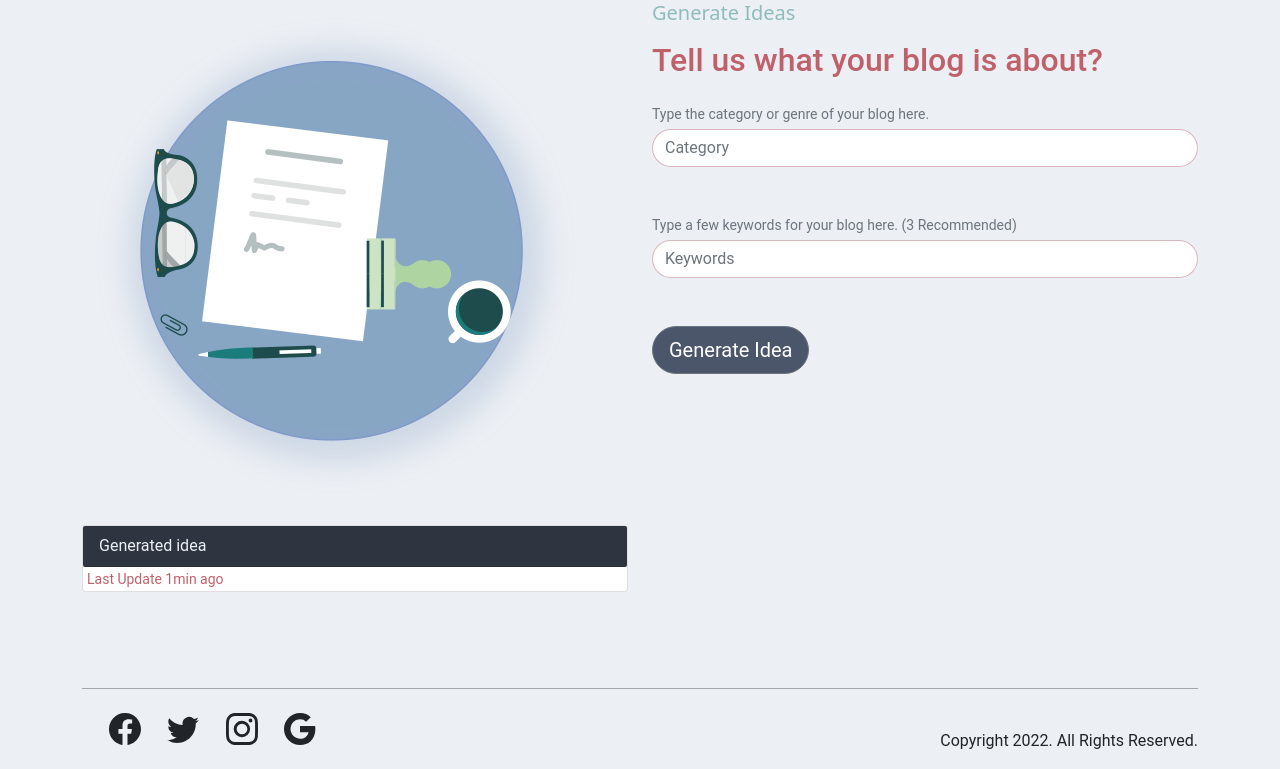
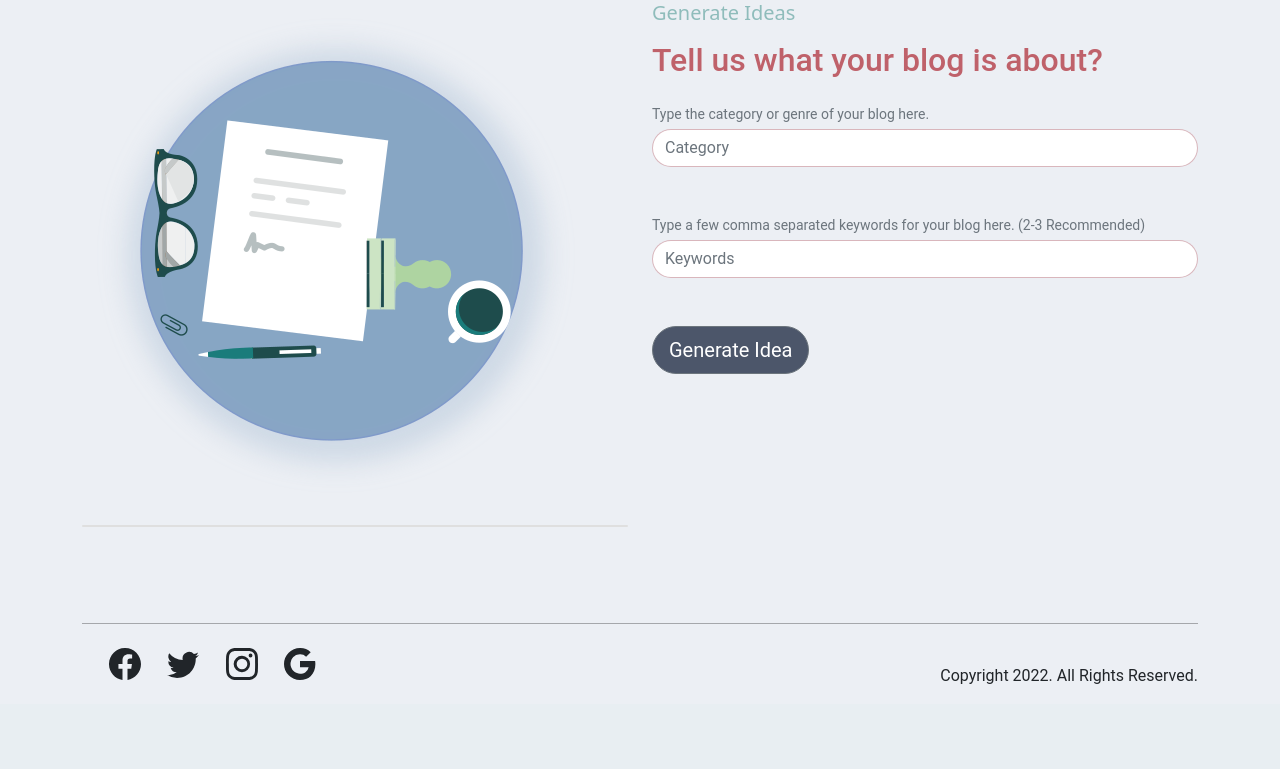
Before and after one commit to AsjadIftikhar/blog, a Django app: page / in a window 1280 px wide. Shown: the part 275-1044 px from the top of the page. After the commit the page ends 959 px from the top, so only its background shows below. Run offline with Django 4.2, Linux system fonts and the light colour scheme.

Commit message:
frontend improvements

```diff
--- a/templates/home.html
+++ b/templates/home.html
@@ -10,6 +10,7 @@
     <link href="https://cdn.jsdelivr.net/npm/bootstrap@5.1.3/dist/css/bootstrap.min.css" rel="stylesheet"
           integrity="sha384-1BmE4kWBq78iYhFldvKuhfTAU6auU8tT94WrHftjDbrCEXSU1oBoqyl2QvZ6jIW3" crossorigin="anonymous">
     <link rel="stylesheet" href="{% static 'css/main.css' %}"/>
+    <link rel="icon" href="{% static 'images/idea.svg' %}">
     <title>Blog Idea</title>
 </head>
 <nav class="navbar navbar-expand-lg navbar-light" style="background-color: white">
@@ -60,10 +61,10 @@
                 <div id="graphic" class="graphic"></div>
             {% endif %}
             <div class="card mt-4">
-                <div class="card-header" style="background-color: #2E3440; color: #ECEFF4; border-radius: 2px">
-                    Generated idea
-                </div>
                 {% if idea %}
+                    <div class="card-header" style="background-color: #2E3440; color: #ECEFF4; border-radius: 2px">
+                        Generated idea
+                    </div>
                     {% for i in idea %}
                         <div class="card-body"
                              style="background-color: #D8DEE9; border-radius: 2px; border-bottom: rgba(0,0,0,0.1) 1px solid">
@@ -71,8 +72,9 @@
                                 style="color: #2E3440; font-family: 'FiraMono Nerd Font',serif">{{ i }}</h1>
                         </div>
                     {% endfor %}
+                    <p class="card-text ms-1" style="color: #BF616A"><small>Last Update 1min ago</small></p>
                 {% endif %}
-                <p class="card-text ms-1" style="color: #BF616A"><small>Last Update 1min ago</small></p>
+
             </div>
 
         </div>
@@ -86,7 +88,9 @@
                     {{ form.category }}
                 </div>
                 <div class="mb-5">
-                    <div class="form-text mb-1">Type a few keywords for your blog here. (3 Recommended)</div>
+                    <div class="form-text mb-1">Type a few comma separated keywords for your blog here. (2-3
+                        Recommended)
+                    </div>
                     {{ form.keywords }}
                 </div>
                 <button class="btn btn-secondary btn-lg download-btn" type="submit">Generate Idea</button>
```
